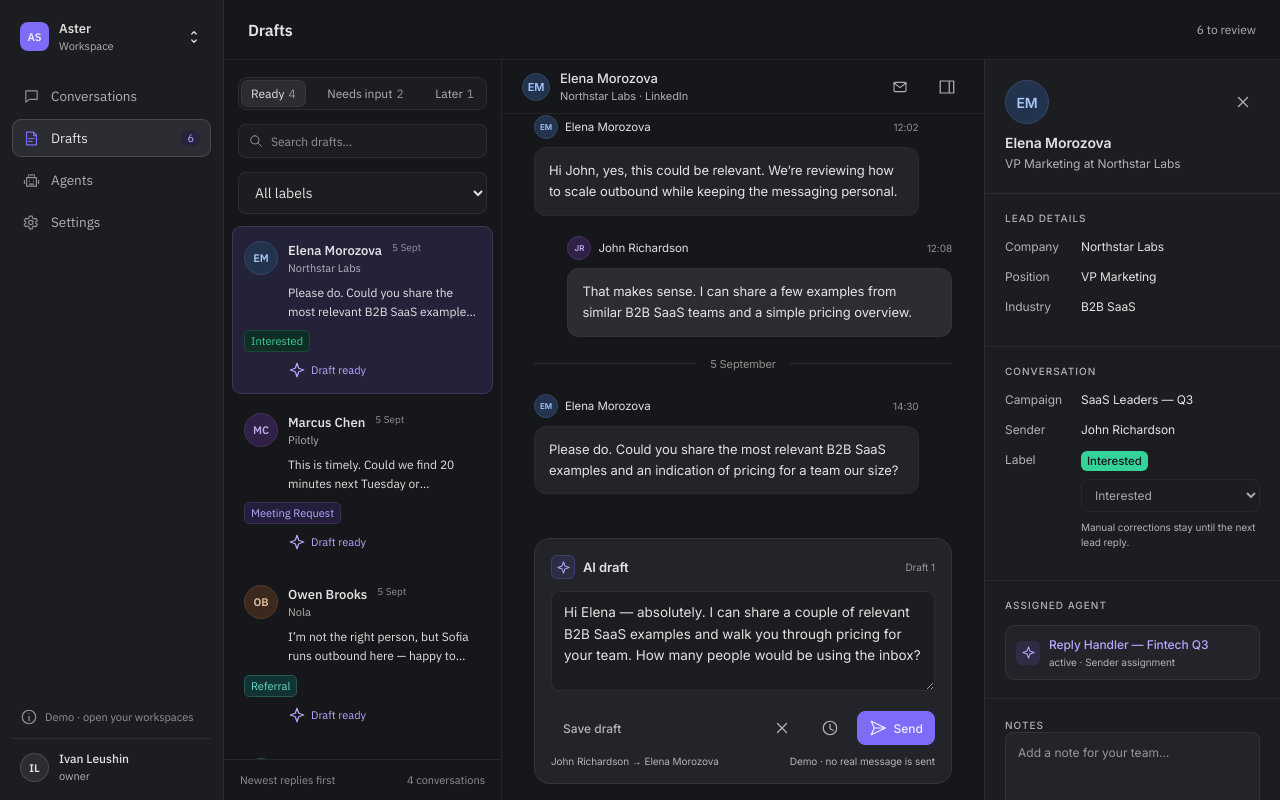
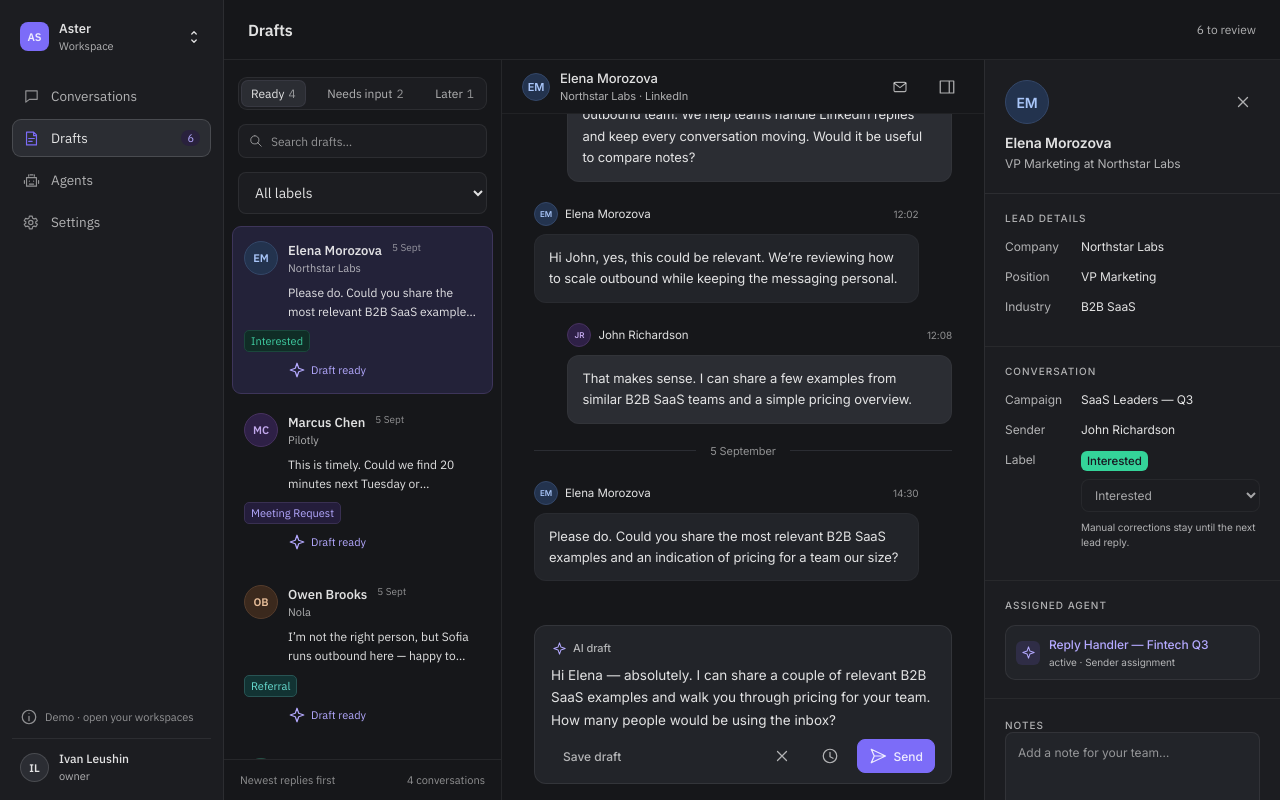
Before and after one commit to leushinprof-max/ai_inbox_agent, a Next.js app: page /demo/drafts in a window 1280 px wide. Both pictures are taken after a click on the button "Edit". Built offline with nearby package versions, Linux system fonts and the light colour scheme.

Commit message:
Simplify message composer into a compact writing surface

```diff
--- a/src/features/conversations/conversations.css
+++ b/src/features/conversations/conversations.css
@@ -679,3 +679,58 @@
     width: min(296px, calc(100vw - var(--sidebar)));
   }
 }
+
+/* A single writing surface, with actions inside its lower edge. */
+.kimi-thread .composer-reply {
+  padding: 14px 16px 10px;
+  border-radius: 12px;
+  transition: border-color 150ms ease;
+}
+.kimi-thread .composer-reply:focus-within {
+  border-color: var(--accent);
+}
+.kimi-thread .composer textarea.reply-input {
+  display: block;
+  min-height: 56px;
+  max-height: 180px;
+  padding: 0;
+  border: 0;
+  border-radius: 0;
+  background: transparent;
+  box-shadow: none;
+  resize: none;
+  overflow-y: auto;
+  line-height: 1.65;
+}
+.kimi-thread .reply-input:focus-visible {
+  outline: none;
+}
+.kimi-thread .composer-reply .composer-title {
+  font-size: 11px;
+  font-weight: 500;
+  color: var(--muted);
+  margin-bottom: 8px;
+  gap: 6px;
+}
+.kimi-thread .composer-reply .composer-title .sparkbox {
+  width: 16px;
+  height: 16px;
+  background: transparent;
+  border: 0;
+}
+.kimi-thread .composer-reply .composer-actions {
+  margin-top: 8px;
+  gap: 8px;
+}
+.kimi-thread .composer-reply .composer-actions > .row:empty {
+  display: none;
+}
+.kimi-thread .composer-reply .composer-actions > .row:last-child {
+  margin-left: auto;
+}
+.composer-context-note {
+  color: var(--muted);
+  font-size: 11px;
+  line-height: 1.5;
+  margin-top: 8px;
+}
--- a/src/features/drafts/composer.tsx
+++ b/src/features/drafts/composer.tsx
@@ -1,6 +1,6 @@
 "use client";
 
-import { useEffect, useRef, useState } from "react";
+import { useEffect, useLayoutEffect, useRef, useState } from "react";
 import { useInbox } from "@/lib/inbox-context";
 import type { Conversation, Draft } from "@/domain/inbox";
 import { Button, IconButton, Notice, Spark } from "@/components/ui";
@@ -188,6 +188,18 @@
         (c) => c.workspaceId === scope.workspaceId && c.status === "connected",
       ));
   const editable = mode !== "draft";
+  const messageInput = useRef<HTMLTextAreaElement>(null);
+  useLayoutEffect(() => {
+    const input = messageInput.current;
+    if (!input) return;
+    const resize = () => {
+      input.style.height = "0px";
+      input.style.height = `${Math.min(180, Math.max(56, input.scrollHeight))}px`;
+    };
+    resize();
+    window.addEventListener("resize", resize);
+    return () => window.removeEventListener("resize", resize);
+  }, [text, editable, generating, redrafting, draft?.status]);
 
   async function run(action: () => void | Promise<void>) {
     try {
@@ -310,7 +322,9 @@
         }
       }}
     >
-      <div className="composer">
+      <div
+        className={`composer ${!generating && !redrafting && !needsInput ? "composer-reply" : ""}`}
+      >
         {generating ? (
           <>
             <div className="composer-title">
@@ -438,21 +452,16 @@
           </>
         ) : (
           <>
+            {mode !== "manual" ? (
               <div className="composer-title">
-              <Spark />
-              {status === "sending"
-                ? "Sending…"
-                : status === "unknown" || unresolved
-                  ? "Send status unavailable"
-                  : mode === "manual"
-                    ? "Your reply"
-                    : "AI draft"}
-              {draft ? (
-                <span className="version">Draft {draft.revision}</span>
+                <Spark /> AI draft
+              </div>
             ) : null}
-            </div>
             {editable ? (
               <textarea
+                ref={messageInput}
+                className="reply-input"
+                rows={2}
                 aria-label="Message"
                 value={text}
                 onChange={(e) => setText(e.target.value)}
@@ -602,11 +611,7 @@
                   >
                     Save draft
                   </Button>
-                ) : (
-                  <span className="small muted">
-                    Sending as {conversation.senderName}
-                  </span>
-                )}
+                ) : null}
                 {mode === "manual" &&
                 environment !== "demo" &&
                 !draft &&
@@ -623,7 +628,7 @@
                 ) : null}
               </div>
               <div className="row">
-                {draft ? (
+                {draft && mode !== "manual" ? (
                   <>
                     <IconButton
                       label="Dismiss draft"
@@ -659,24 +664,14 @@
                 </Button>
               </div>
             </div>
-            <div className="composer-foot">
             {!draft && noReplyReason ? (
-                <p className="muted">{noReplyReason}</p>
+              <p className="composer-context-note">{noReplyReason}</p>
             ) : null}
             {!draft && conversation.labelState === "uncategorized" ? (
-                <p className="muted">
+              <p className="composer-context-note">
                 No automatic draft: intent could not be determined.
               </p>
             ) : null}
-              <span>
-                {conversation.senderName} → {conversation.contact.name}
-              </span>
-              <span>
-                {environment === "demo"
-                  ? "Demo · no real message is sent"
-                  : "Send from this conversation’s LinkedIn account"}
-              </span>
-            </div>
           </>
         )}
         {error && (generating || redrafting || needsInput) ? (
```
Lines whose indentation alone changed are shown as unchanged.
